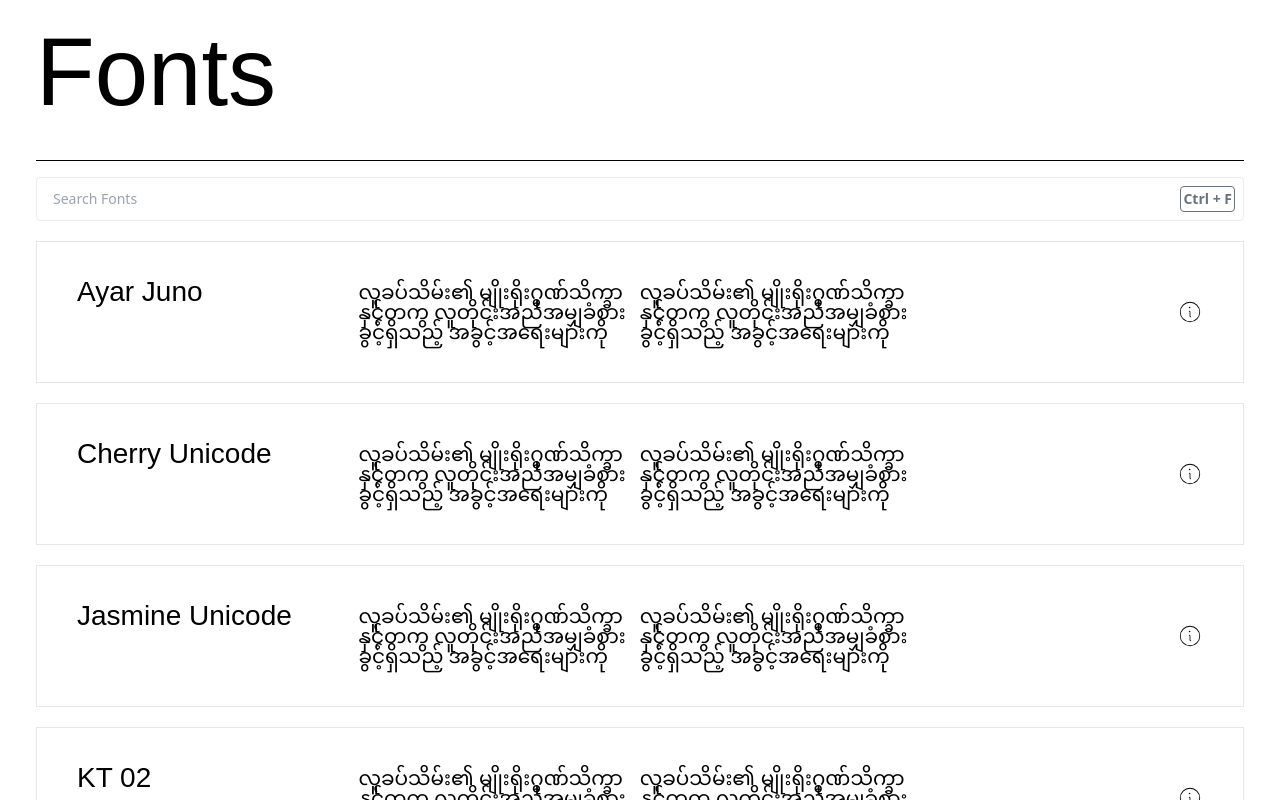
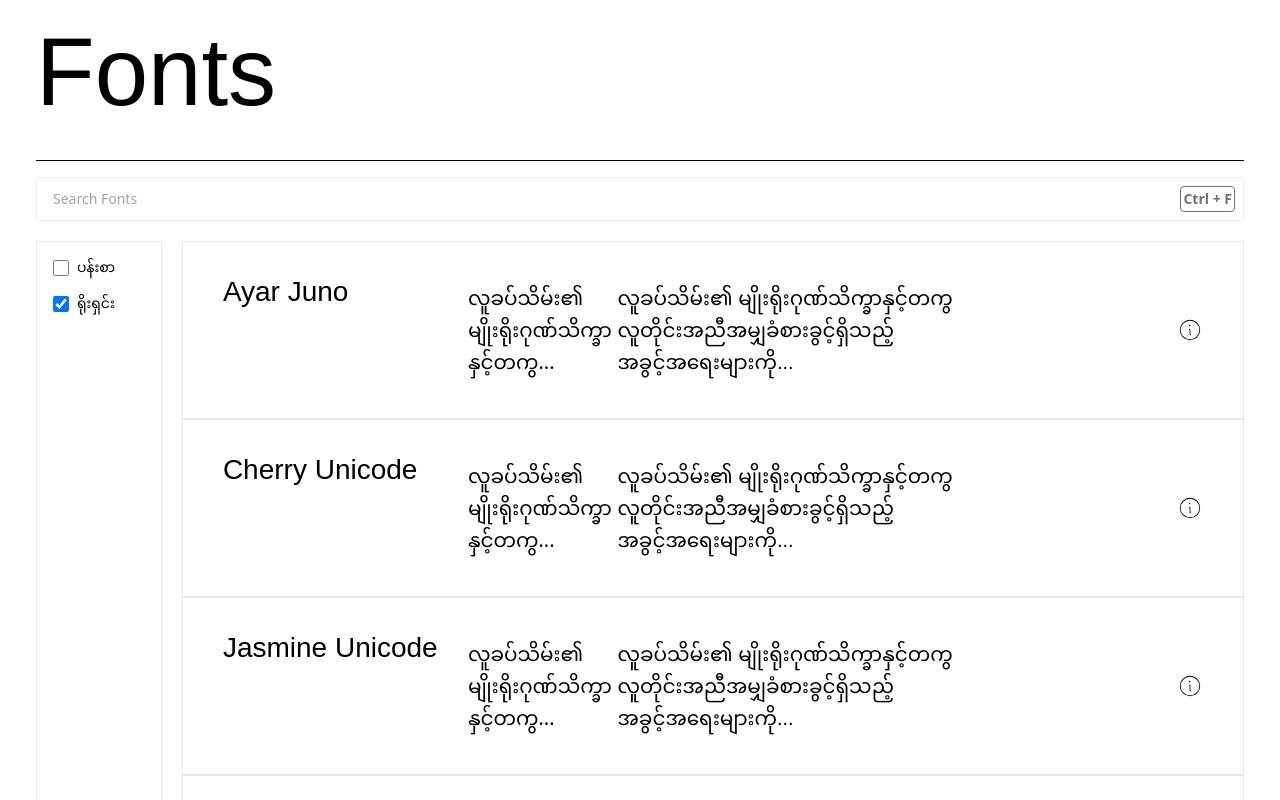
Before and after one commit to akkhayar/fonts.akkhayar.com, a SvelteKit app: page / in a window 1280 px wide. Shown: the top 800 px of the page. Built offline with nearby package versions, Linux system fonts and the light colour scheme; a web font is replaced by a local one.

Commit message:
feat: add filters for index ui
- generate an import url inline

- better algorithm to validate import url

```diff
--- a/src/routes/+page.svelte
+++ b/src/routes/+page.svelte
@@ -1,39 +1,124 @@
 <script lang="ts">
-    import { generateImportURL } from "$lib";
+    import { HOST } from "$lib";
     import NavBar from "$lib/NavBar.svelte";
     import fonts from "$lib/fonts";
+
+    // ပန်းစာ
+    // ရိုးရှင်း
 
     function revealCode() {
         // const modal = document.querySelector("#modal");
         // modal!.classList.toggle("hidden");
     }
+
+    const families: any[] = fonts
+        .map((font) => {
+            let family: string;
+            let weight = "";
+            if (font.includes("-")) {
+                family = font.split("-")[0];
+                weight = font.split("-")[1];
+            } else {
+                family = font;
+            }
+
+            if (
+                !["regular", "bold", "light", ""].includes(weight.toLowerCase())
+            ) {
+                return;
+            }
+
+            return {
+                family: encodeURI(family),
+                weights: weight ? [weight] : undefined,
+            };
+        })
+        .filter((f) => f !== undefined);
+
+    const fontsImportUrl = `${HOST}/css2?fonts=${families
+        .map(
+            (font) =>
+                `${font.family}${
+                    font.weights ? `:${font.weights.join(",")}` : ""
+                }`,
+        )
+        .join(";")}&display=swap`;
 </script>
 
+<link href={fontsImportUrl} rel="stylesheet" />
+<link href="/my-lang.css" rel="stylesheet" />
 <div class="mx-3 md:mx-9">
     <NavBar title="Fonts" />
 
     <section>
-        <div class="p-2 cursor-pointer text-left flex justify-between items-center whitespace-nowrap rounded border-solid border" style="border-color: var(--border-color);">
-            <input class="ps-2 border-none w-full text-sm outline-none" type="text" placeholder="Search Fonts" />
-            <span class="p-0.5 text-sm font-bold w-fit rounded border-solid border" style="border-color: var(--foreground-light-color); color: var(--foreground-light-color);">Ctrl + F</span>
+        <div
+            class="p-2 cursor-pointer text-left flex justify-between items-center whitespace-nowrap rounded border-solid border"
+            style="border-color: var(--border-color);"
+        >
+            <input
+                class="ps-2 border-none w-full text-sm outline-none"
+                type="text"
+                placeholder="Search Fonts"
+            />
+            <span
+                class="p-0.5 text-sm font-bold w-fit rounded border-solid border"
+                style="border-color: var(--foreground-light-color); color: var(--foreground-light-color);"
+                >Ctrl + F</span
+            >
         </div>
     </section>
 
-    <div id="modal" class="hidden">
+    <div id="modal" class="hidden"></div>
+
+    <section class="mt-5 flex">
+        <div class="border border-solid me-5 w-60 p-4 h-screen sticky top-5">
+            <div class="flex items-center mb-4">
+                <input
+                    id="default-checkbox"
+                    type="checkbox"
+                    value=""
+                    class="w-4 h-4 text-blue-600 bg-gray-100 border-gray-300 rounded focus:ring-blue-500 dark:focus:ring-blue-600 dark:ring-offset-gray-800 focus:ring-2 dark:bg-gray-700 dark:border-gray-600"
+                />
+                <label
+                    for="default-checkbox"
+                    class="ms-2 text-sm font-medium"
+                    style="font-family: 'PaohDragonApp', serif;">ပန်းစာ</label
+                >
             </div>
-
+            <div class="flex items-center">
+                <input
+                    checked
+                    id="checked-checkbox"
+                    type="checkbox"
+                    value=""
+                    class="w-4 h-4 rounded focus:ring-blue-500 dark:focus:ring-blue-600 dark:ring-offset-gray-800 focus:ring-2 dark:bg-gray-700 dark:border-gray-600"
+                />
+                <label
+                    for="checked-checkbox"
+                    class="ms-2 text-sm font-medium"
+                    style="font-family: 'MyanmarCensus', serif;"
+                    >ရိုးရှင်း</label
+                >
+            </div>
+        </div>
+        <div>
             {#each fonts as font}
-        <link href={generateImportURL([{ family: font }])} rel="stylesheet" />
-        <div class="font-card p-7 md:p-10 mt-5 grid grid-cols-1 md:grid-cols-4 border-solid border text-sm">
+                <div
+                    class="p-7 md:p-10 grid grid-cols-1 md:grid-cols-4 border-solid border text-sm"
+                >
                     <h2>{font}</h2>
-            <div class="mt-5 md:mt-0 flex align-center col-span-2">
+                    <div
+                        class="mt-5 my-lang md:mt-0 flex align-center col-span-2"
+                    >
                         <p style="font-size: 20px;">
+                            လူခပ်သိမ်း၏ မျိုးရိုးဂုဏ်သိက္ခာနှင့်တကွ...
+                        </p>
+                        <p
+                            style="font-family: '{font}', sans-serif; font-size: 20px;"
+                        >
                             လူခပ်သိမ်း၏ မျိုးရိုးဂုဏ်သိက္ခာနှင့်တကွ
-                    လူတိုင်းအညီအမျှခံစားခွင့်ရှိသည့် အခွင့်အရေးများကို
-                </p>
-                <p style="font-family: '{font}', sans-serif; font-size: 20px;">
-                    လူခပ်သိမ်း၏ မျိုးရိုးဂုဏ်သိက္ခာနှင့်တကွ
-                    လူတိုင်းအညီအမျှခံစားခွင့်ရှိသည့် အခွင့်အရေးများကို
+                            လူတိုင်းအညီအမျှခံစားခွင့်ရှိသည့်
+                            အခွင့်အရေးများကို...
                         </p>
                     </div>
                     <button on:click={revealCode} class="mt-4 md:mt-0 ms-auto">
@@ -49,9 +134,9 @@
                         >
                     </button>
                 </div>
-        <!-- <a href="/preview/{font}">
-        </a> -->
             {/each}
+        </div>
+    </section>
 </div>
 
 <style>
```
Lines whose indentation alone changed are shown as unchanged.
